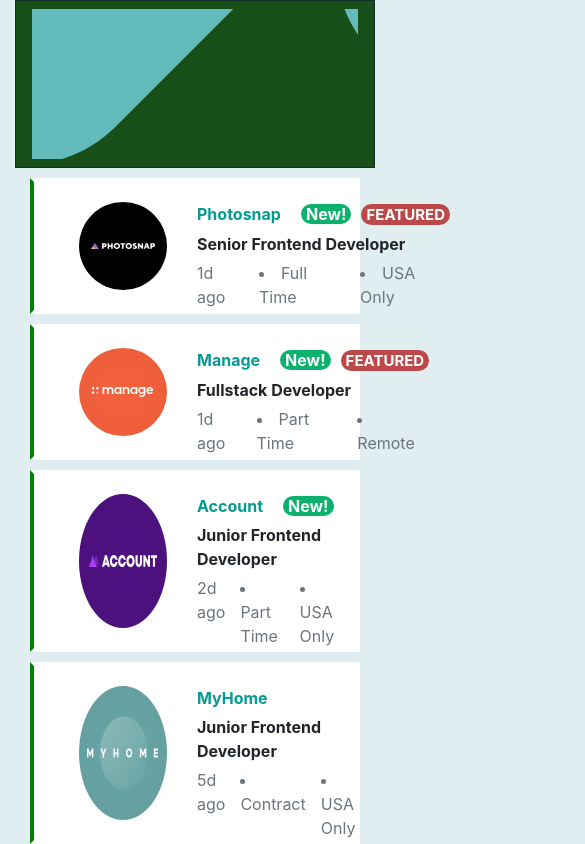
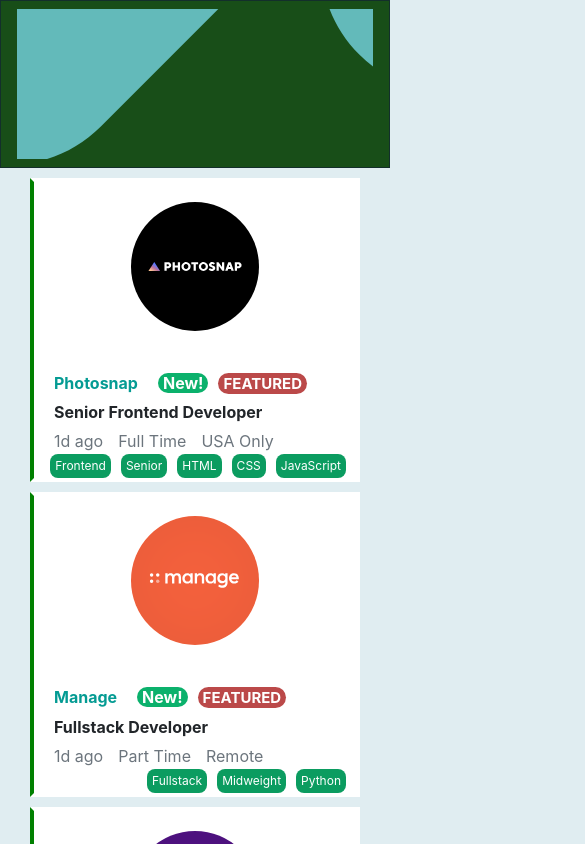
Before and after one commit to ellietms/first-job-listings-react, a React (Create React App) app: page / in a window 390 px wide. Shown: the top 844 px of the page, 585 px wide, since content can reach past the window. Built offline with nearby package versions, Linux system fonts and the light colour scheme.

Commit message:
add responsive

```diff
--- a/src/App.css
+++ b/src/App.css
@@ -2,7 +2,6 @@
 /* My Styles */
 body{
 background-color: rgb(224, 237, 241);
-
 }
 
 .navbar{
@@ -22,6 +21,7 @@ svg{
   margin-top: 10px;
   border: 4px solid white;
   border-left-color: green;
+  width: 100%;
 }
 
 .image-container{
@@ -93,7 +93,7 @@ flex-direction: row;
 .info{
   display: inline-flex;
   align-items: center;
-  margin-left: 250px;
+  margin-left: 180px;
   justify-content: space-between;
 }
 .languages{
@@ -110,3 +110,36 @@ flex-direction: row;
   padding: 3px 5px;
   font-weight: bold;
 }
+
+@media(max-width:1000px){
+  .image-container{
+    width: 40%;
+    margin-left: auto;
+    margin-right: auto;
+  }
+  .info{
+    display: flex;
+    margin-left: auto;
+    width: max-content;
+    margin-right: 0;
+    font-size: 12px;
+    justify-content: flex-start;
+    margin-top: 1px;
+  }
+  .box-container{
+    justify-content: flex-start;
+    width: 100%;
+    flex-direction: column;
+    margin-left: auto;
+    margin-right: auto;
+  }
+ .contract,.location{
+   display: inline-flex;
+ }
+ .feature-style{
+  font-weight:normal;
+ }
+ .posted{
+   display: inline-flex;
+ }
+}
--- a/src/JobListing.js
+++ b/src/JobListing.js
@@ -3,7 +3,7 @@ import "bootstrap/dist/css/bootstrap.css";
 
 const JobListing = (props) => {
   return (
-    <div className="col-12">
+    <div className="main-container">
       <nav className="navbar col-12">
         <svg xmlns="http://www.w3.org/2000/svg">
           <g fill="#63BABA" fillRule="evened">
@@ -13,8 +13,9 @@ const JobListing = (props) => {
       </nav>
       {props.jobs.map((eachjob, index) => {
         return (
-          <div className="container">
-            <div key={index} className="box-container col-12">
+          <div  key={index} className="container">
+              <div  className="col-12">
+            <div  className="box-container">
               {/*  image */}
               <img className="image-container" src={eachjob.logo} alt="" />
               {/* top line information */}
@@ -33,7 +34,7 @@ const JobListing = (props) => {
                   <div className="location">{eachjob.location}</div>
                 </div>
               </div>
-              <div className="info col-1">
+              <div className="info">
                 <div className="feature-style">{eachjob.role}</div>
                 <div className="feature-style">{eachjob.level}</div>
                   {eachjob.languages.map( lang =>
@@ -44,6 +45,7 @@ const JobListing = (props) => {
               </div>
               </div>
             </div>
+            </div>
         );
       })}
     </div>
```
